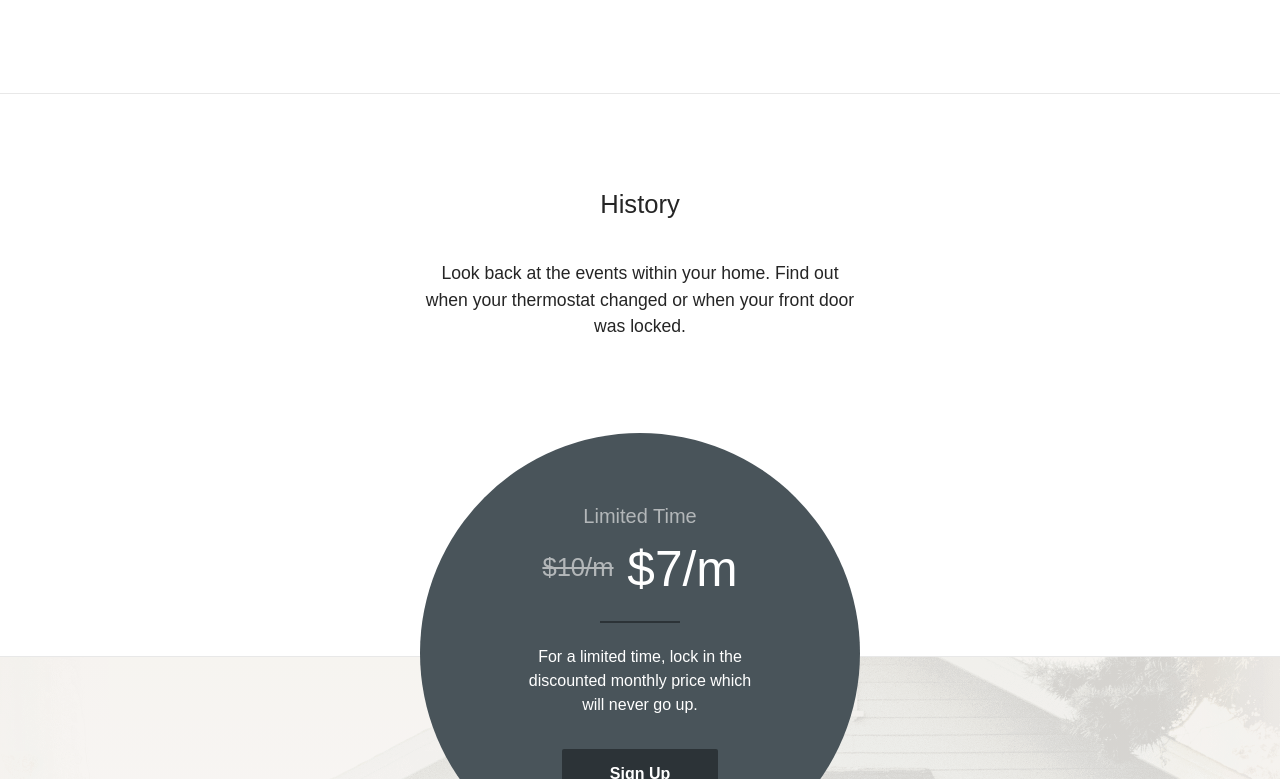
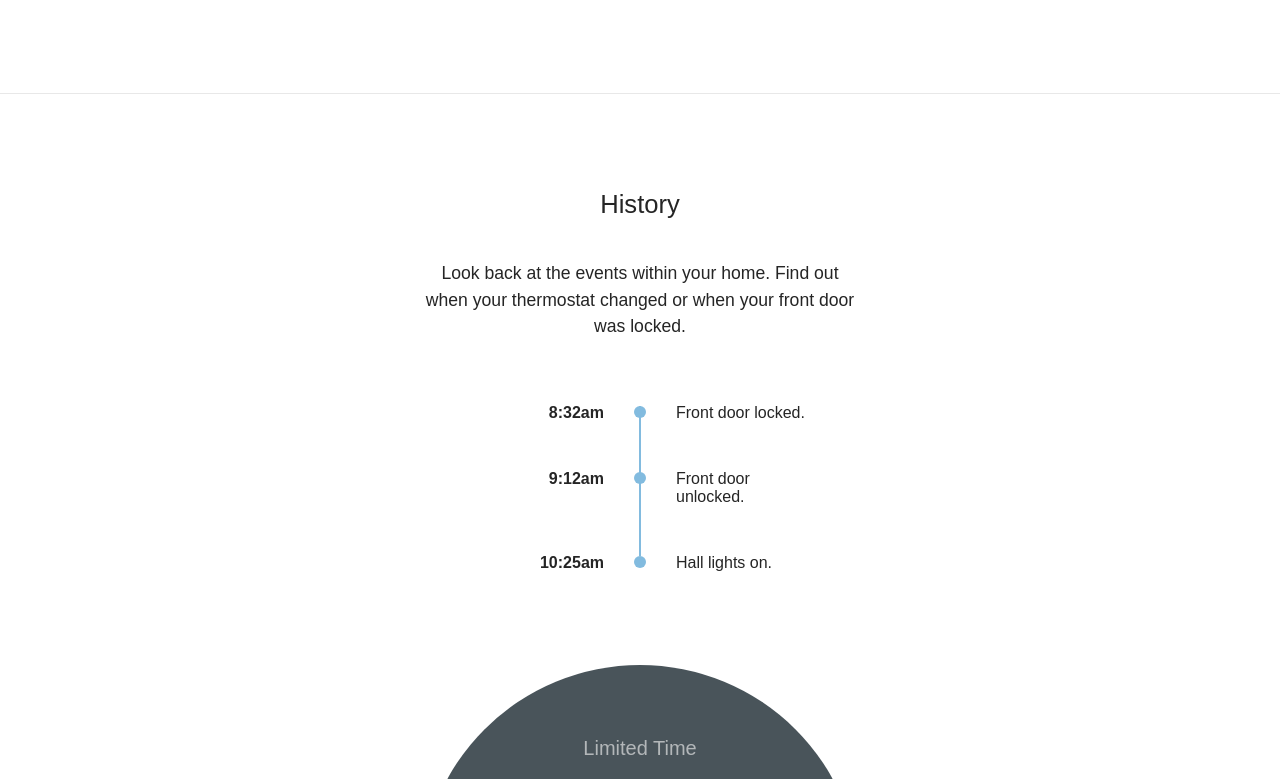
Before and after one commit to Coolist/Nucleus-MMVP, a website: page src/index.html in a window 1280 px wide. Shown: the part 2021-2800 px from the top of the page. Drawn offline with nearby package versions, Linux system fonts and the light colour scheme; files that its build step writes are made by us from their sources; a script that the page names is missing.

Commit message:
Added timeline

```diff
--- a/src/assets/css/pages/home.scss
+++ b/src/assets/css/pages/home.scss
@@ -522,3 +522,61 @@ a {
     }
   }
 }
+
+/* Timeline */
+
+.timeline {
+  max-width: 400px;
+  padding-top: 4em;
+  position: relative;
+  margin-bottom: -3em;
+
+  & * {
+    box-sizing: border-box;
+  }
+
+  .item {
+    width: 100%;
+    position: relative;
+    padding-bottom: 3em;
+
+    &:not(:last-child):before {
+      display: block;
+      content: '';
+      background-color: #82BBDF;
+      position: absolute;
+      width: 2px;
+      height: 100%;
+      left: calc(50% - 1px);
+      top: 2px;
+    }
+
+    .time {
+      display: block;
+      width: 40%;
+      float: left;
+      text-align: right;
+      font-weight: 700;
+    }
+
+    .ball {
+      width: 12px;
+      height: 12px;
+      border-radius: 12px;
+      background-color: #82BBDF;
+      position: absolute;
+      left: calc(50% - 6px);
+      top: 2px;
+    }
+
+    .description {
+      display: block;
+      width: 40%;
+      float: right;
+    }
+
+    .clear {
+      clear: both;
+    }
+  }
+}
--- a/src/assets/css/pages/signup.scss
+++ b/src/assets/css/pages/signup.scss
@@ -73,6 +73,8 @@
 
   textarea {
     transition: height 0.25s ease-out;
+    max-height: 200px;
+    overflow: auto;
   }
 
   button {
--- a/src/index.html
+++ b/src/index.html
@@ -51,7 +51,7 @@
       </div>
       <div class="container">
         <div class="column full">
-          <p>Nucleus is an open system that allows you to connect many different devices to a simple, consistent interface. You can create connections between devices and manage them from anywhere.</p>
+          <p>Nucleus allows you to connect many different devices to a simple, consistent interface. You can create connections between devices and manage<br />them from anywhere.</p>
         </div>
       </div>
     </div>
@@ -99,9 +99,9 @@
             <div class="column one-third">
               <div class="block two">
                 <h4>Nest Thermostat</h4>
-                <a href="#chevron-up" class="chevron-up"></a>
+                <a href="javascript:void(0)" class="chevron-up"></a>
                 <span class="temperature"><span class="number">68</span>&deg;</span>
-                <a href="#chevron-down" class="chevron-down"></a>
+                <a href="javascript:void(0)" class="chevron-down"></a>
                 <span class="current-temperature">Currently <strong>68&deg;</strong></span>
               </div>
             </div>
@@ -127,13 +127,36 @@
           <p>Look back at the events within your home. Find out when your thermostat changed or when your front door was locked.</p>
         </div>
       </div>
+      <div class="container timeline">
+        <div class="column full">
+          <div class="line"></div>
+          <div class="item">
+            <span class="time">8:32am</span>
+            <span class="ball"></span>
+            <span class="description">Front door locked.</span>
+            <div class="clear"></div>
+          </div>
+          <div class="item">
+            <span class="time">9:12am</span>
+            <span class="ball"></span>
+            <span class="description">Front door unlocked.</span>
+            <div class="clear"></div>
+          </div>
+          <div class="item">
+            <span class="time">10:25am</span>
+            <span class="ball"></span>
+            <span class="description">Hall lights on.</span>
+            <div class="clear"></div>
+          </div>
+        </div>
+      </div>
     </div>
     <div class="home-faq" id="faq">
       <div class="signup-bubble">
         <span class="title">Limited Time</span>
         <span class="price"><span class="old">$10/m</span> $7/m</spam>
         <hr />
-        <span class="description">For a limited time, lock in the discounted monthly price which will never go up.</span>
+        <span class="description">For a limited time, sign up with a discounted monthly price that will never go up.</span>
         <a href="signup.html"><button>Sign Up</button></a>
       </div>
       <div class="container">
```
Also changed, not shown: src/assets/js/main.js (+22 -16 lines), src/signup.html (+2 -1 lines).
